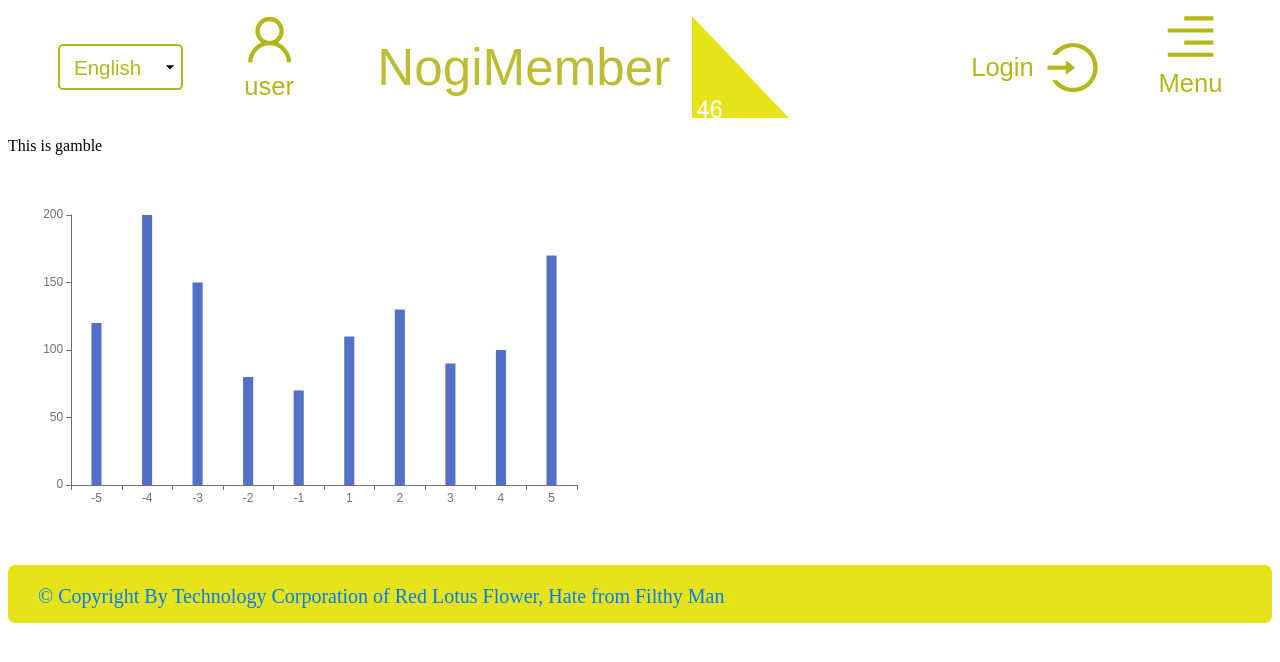
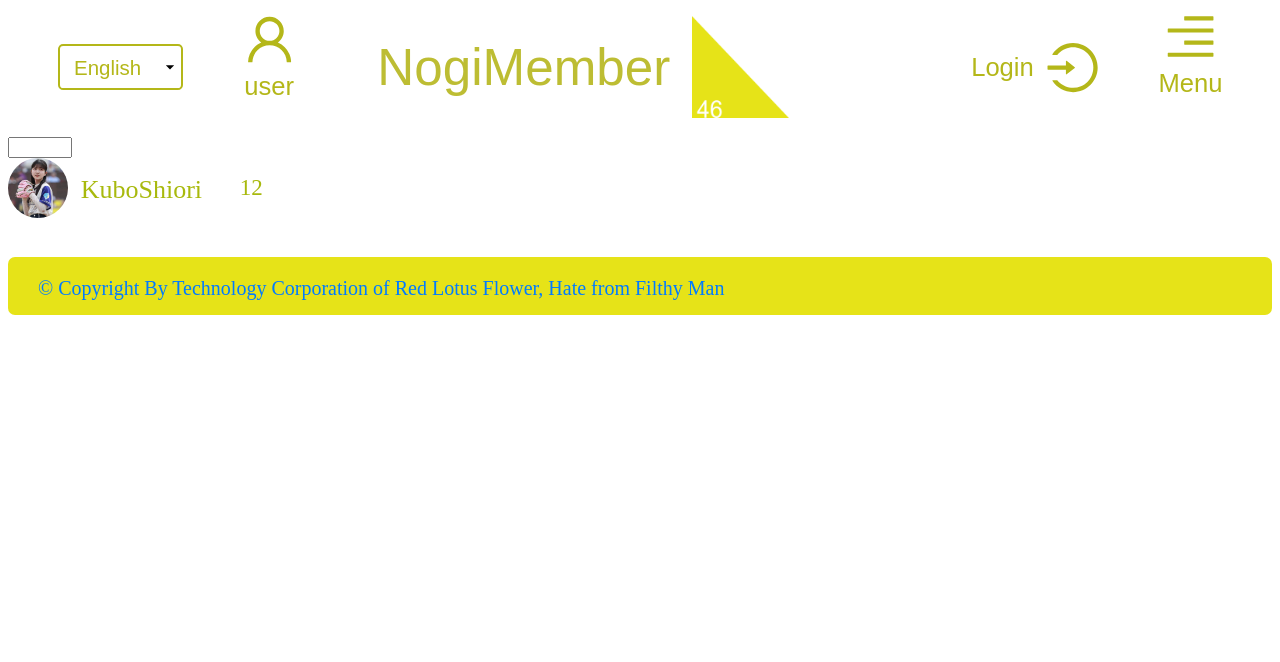
Before and after one commit to hinanoko/NogiBitClient, a React (Create React App) app: page /gamble in a window 1280 px wide. Shown: the top 662 px of the page. Built offline with nearby package versions, Linux system fonts and the light colour scheme.

Commit message:
before the history page

```diff
--- a/src/pages/gamble.js
+++ b/src/pages/gamble.js
@@ -1,45 +1,51 @@
-import React, { useRef, useEffect } from 'react';
-import * as echarts from 'echarts/core';
-import { BarChart } from 'echarts/charts';
-import { CanvasRenderer } from 'echarts/renderers';
-import { GridComponent } from 'echarts/components';
+import React, { useState } from 'react';
+import "../style/page/gamble.css"
+import img from "../pictures/shiori6Circle.jpg"
 
-echarts.use([BarChart, CanvasRenderer, GridComponent]);
+const Gamble = function ({ initialPercentage }) {
+    const [percentage, setPercentage] = useState(initialPercentage);
 
-const Gamble = function () {
-    const chartRef = useRef(null);
+    const handlePercentageChange = (e) => {
+        const newPercentage = parseInt(e.target.value);
+        if (!isNaN(newPercentage) && newPercentage >= 0 && newPercentage <= 100) {
+            setPercentage(newPercentage);
+        }
+    };
 
-    useEffect(() => {
-        const myChart = echarts.init(chartRef.current);
-        const option = {
-            xAxis: {
-                type: 'category',
-                data: [- 5, -4, -3, -2, -1, 1, 2, 3, 4, 5],
-                splitLine: { show: false }, // 隐藏网格线
-                axisLine: { show: true }, // 显示 x 轴线
-                axisTick: { show: true }  // 显示 x 轴刻度线
-            },
-            yAxis: {
-                type: 'value',
-                splitLine: { show: false }, // 隐藏网格线
-                axisLine: { show: true }, // 显示 y 轴线
-                axisTick: { show: true }  // 显示 y 轴刻度线
-            },
-            series: [
-                {
-                    data: [120, 200, 150, 80, 70, 110, 130, 90, 100, 170],
-                    type: 'bar',
-                    barWidth: '20%' // 调整条形的宽度
-                }
-            ]
-        };
-        myChart.setOption(option);
-    }, []);
+    const idolName = "KuboShiori"
+
+    const idolHistoryQuantity = 12
 
     return (
         <div>
-            This is gamble
-            <div ref={chartRef} style={{ width: '50%', height: '400px' }}></div>
+            <div>
+                <input
+                    type="number"
+                    value={percentage}
+                    onChange={handlePercentageChange}
+                    max="100"
+                    min="0"
+                />
+            </div>
+            <div className="my-component">
+                <div className="gamble-image-container">
+                    <img
+                        src={img}
+                        alt="Description"
+                        className="my-component-image"
+                    />
+                </div>
+                <div className="gamble-text-container" style={{ display: "flex" }}>
+                    <span className="my-component-name">{idolName}</span>
+                    <div style={{ marginLeft: "25%", fontSize: "23px", color: "#a8b90d" }}>{idolHistoryQuantity}</div>
+                </div>
+                <div className="gamble-bar-container">
+                    <div
+                        className="bar-filled"
+                        style={{ width: `${percentage}%` }}
+                    ></div>
+                </div>
+            </div>
         </div>
     );
 }
--- a/src/pages/history.js
+++ b/src/pages/history.js
@@ -1,33 +1,8 @@
-import Test1 from "../component/test1"
-import Test2 from "../component/test2"
-import React, { useCallback, useState } from "react"
-
 const History = function () {
-    const [numb, setNumb] = useState(1)
-    const [count, setCount] = useState(100)
-
-    const clickToAdd = function () {
-        var newNumb = numb + 1
-        setNumb(newNumb)
-    }
-
-    const clickToDecrease = function () {
-        var newCount = count - 1
-        setCount(newCount)
-    }
-
-    const displayAlert = useCallback(() => {
-        console.log("display")
-    }, [])
-
     return (
-        <div>
-            This is history
-            <button onClick={clickToAdd}>Click me {numb}</button>
-            <Test1 display={displayAlert}></Test1>
-            <Test2></Test2>
-        </div>
+        <div>this is history</div>
     )
 }
 
+
 export default History
--- a/src/structure/header.js
+++ b/src/structure/header.js
@@ -73,7 +73,7 @@ const Header = function () {
             ],
         },
         cn: {
-            title: '莱姆婊',
+            title: '乃木宝',
             menu: '菜单',
             login: '登录',
             user: '用户',
--- /dev/null
+++ b/src/style/page/gamble.css
@@ -0,0 +1,39 @@
+.my-component {
+    display: flex;
+    align-items: center;
+    width: 100%;
+}
+
+.gamble-image-container {
+    width: 8%;
+}
+
+.my-component-image {
+    width: 60%;
+    border-radius: 50%;
+    height: auto;
+}
+
+.gamble-text-container {
+    width: 12%;
+    margin-left: 10px;
+}
+
+.my-component-name {
+    margin-left: -25%;
+    font-size: 26px;
+    color: #a8b90d;
+}
+
+.gamble-bar-container {
+    position: relative;
+    width: 80%;
+    height: 20px;
+    background-color: white;
+}
+
+.bar-filled {
+    position: absolute;
+    height: 100%;
+    background-color: rgb(145, 245, 245);
+}
```
Also changed, not shown: src/pages/personal-history.js (added, +30 -0 lines), src/style/page/history.css (added, +19 -0 lines), src/pictures/blog.jpg (added).
